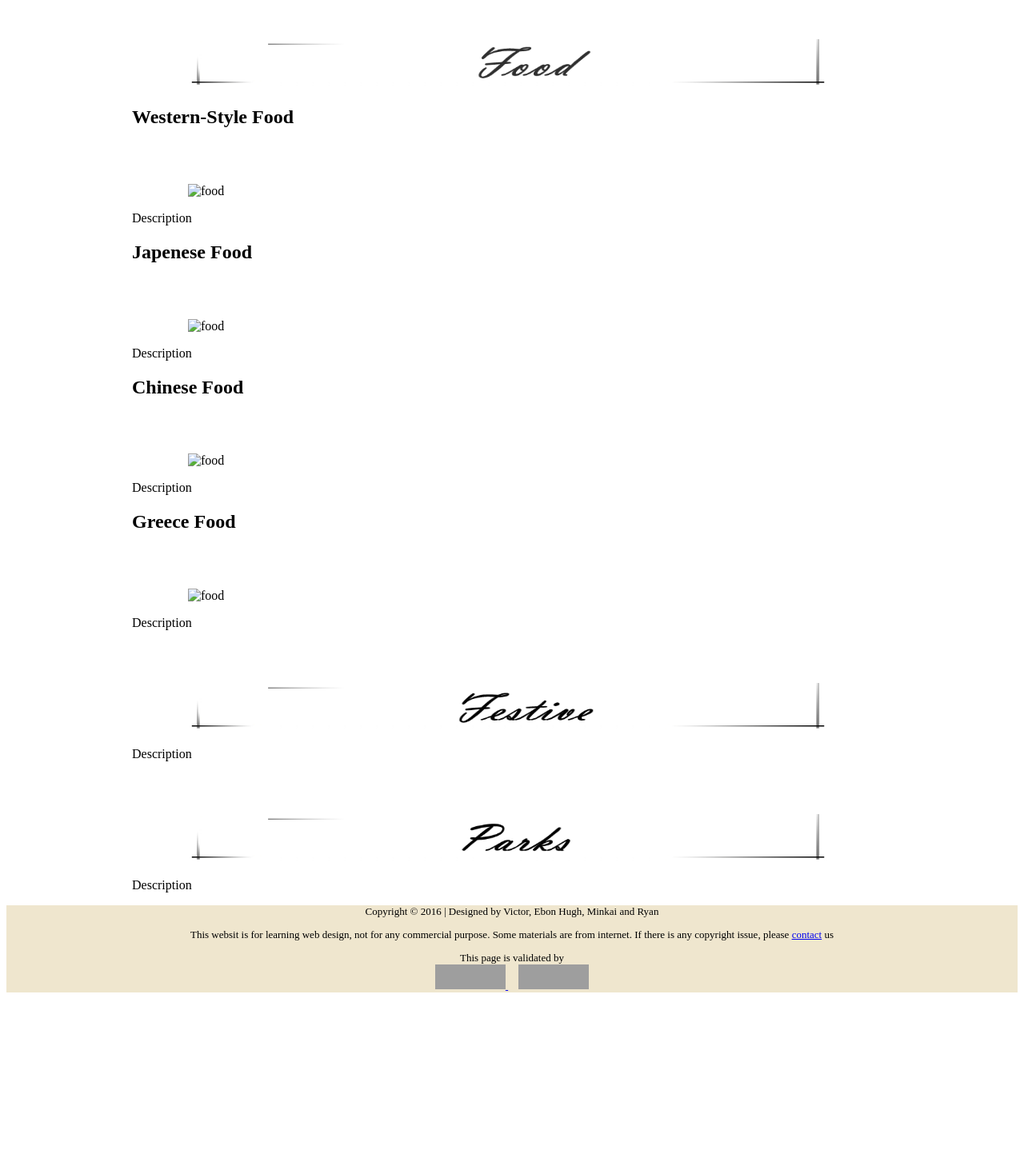
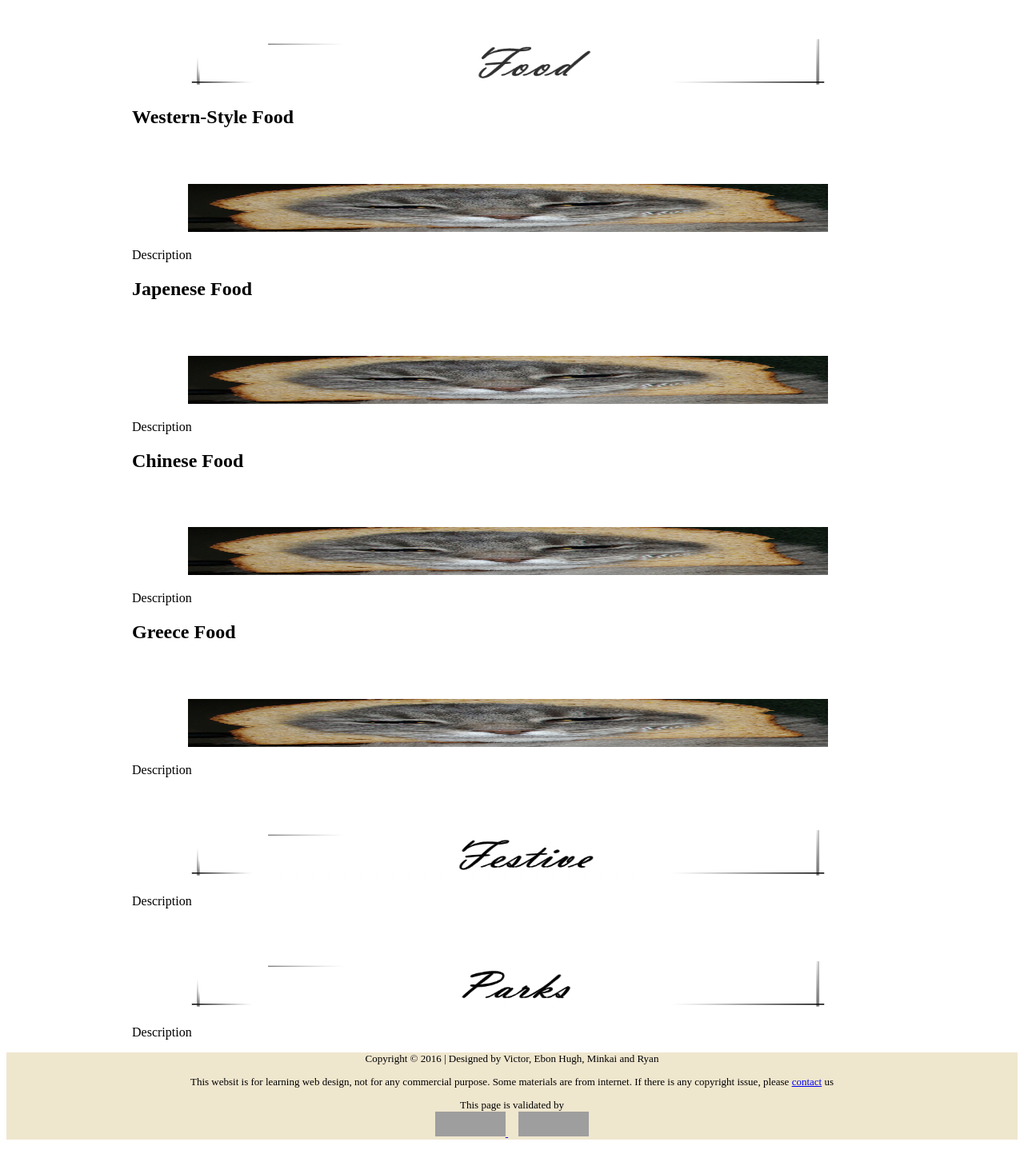
Before and after one commit to ryanhhtan/G12, a PHP site: page /html/entertaiment.html in a window 1280 px wide. Shown: the part 480-1918 px from the top of the page at 80% size. Before the commit the page ends 1721 px from the top, so only its background shows below. Run offline with PHP 8.4, Linux system fonts and the light colour scheme; grey boxes are pictures that could not be loaded.

Commit message:
Fix the errors.

```diff
--- a/html/entertaiment.html
+++ b/html/entertaiment.html
@@ -11,7 +11,7 @@
     <div id="header"></div>
 
 
-</header>
+
 <div class="main">
  <div class="EYL">
   <h1>Enjoy Your Life</h1>
@@ -25,35 +25,35 @@
 		</ul>
 	</div>
 		<div class="food">
-		  <img src="../images/format1.png" alt="food" width="800px" height="60px" id="position">
+		  <img src="../images/format1.png" alt="food" width="800" height="60" class="position">
 			<div class="WestF">
 				<h2>Western-Style Food</h2>
-				<img src="" alt="food" width="800px" height="60px" id="position">
+				<img src="../images/TemporaryPic.jpg" alt="food" width="800" height="60" class="position">
 				<p>Description</p>
 			</div>
 			<div class="JapanF">
 				<h2>Japenese Food</h2>
-				<img src="" alt="food" width="800px" height="60px" id="position">
+				<img src="../images/TemporaryPic.jpg" alt="food" width="800" height="60" class="position">
 				<p>Description</p>
 			</div>
 			<div class="ChineseF">
 				<h2>Chinese Food</h2>
-				<img src="" alt="food" width="800px" height="60px" id="position">
+				<img src="../images/TemporaryPic.jpg" alt="food" width="800" height="60" class="position">
 				<p>Description</p>
 			</div>
 			<div class="Greece Food">
 				<h2>Greece Food</h2>
-				<img src="" alt="food" width="800px" height="60px" id="position">
+				<img src="../images/TemporaryPic.jpg" alt="food" width="800" height="60" class="position">
 				<p>Description</p>
 			</div>
 		</div>
 		<div class="Festival">
-		  <img src="../images/heading2.png" alt="Festival" width="800px" height="60px" id="position">
+		  <img src="../images/heading2.png" alt="Festival" width="800" height="60" class="position">
 		  <p>Description</p>
 		</div>
 		<div class="parks">
 
-		  <img src="../images/heading3.png" alt="parks" width="800px" height="60px" id="position">
+		  <img src="../images/heading3.png" alt="parks" width="800" height="60" class="position">
 		  <p>Description</p>
 	</div>
   </div>
--- a/style/playsytle.css
+++ b/style/playsytle.css
@@ -75,7 +75,7 @@ div li {
 			font-family:Cursive;
 }
 
-#position{
+.position{
 
 			padding-top:50px;
 			padding-left:70px;}
```
Also changed, not shown: html/healthinsurance.html (+1 -1 lines), html/schools.html (+4 -4 lines), html/sightView.html (+6 -6 lines), images/TemporaryPic.jpg (added).
